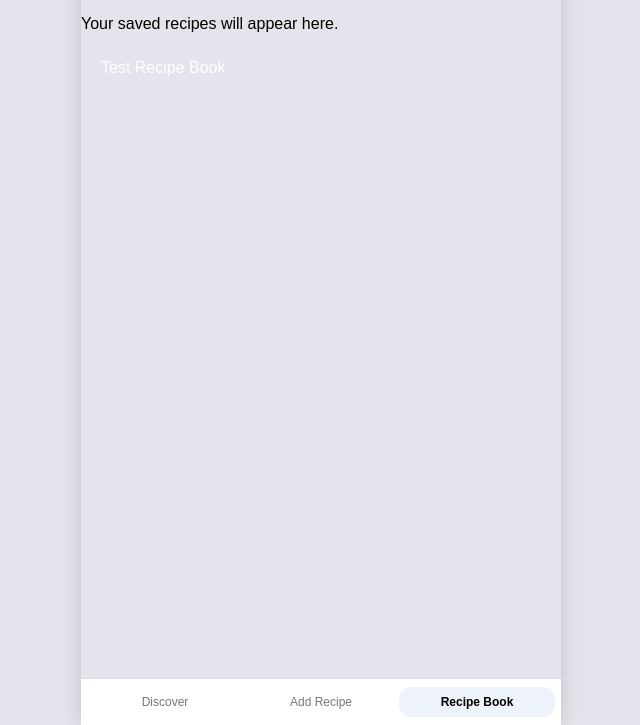
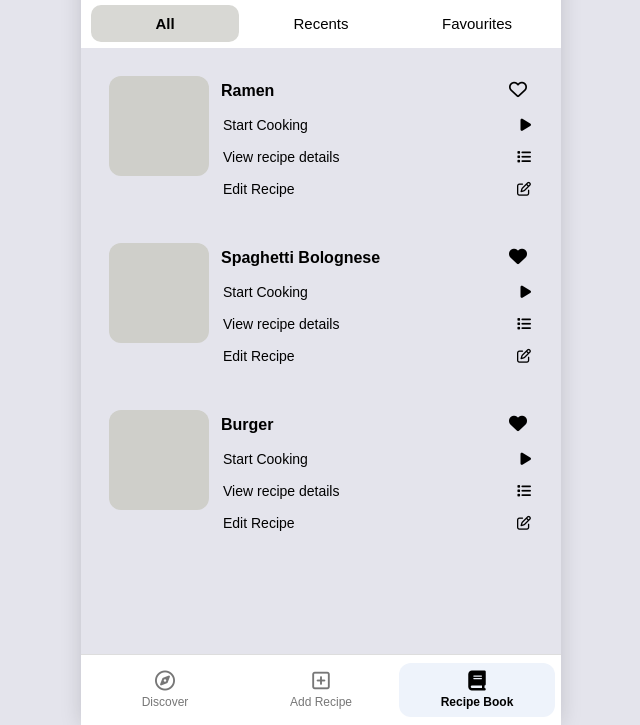
Before and after one commit to Olamide-OO11/Hi-Fi-Prototype, a plain HTML site: page recipe-book.html in a window 1280 px wide. Shown: the part 75-800 px from the top of the page, without its empty margins (319-959 px from the left). Drawn offline with Linux system fonts and the light colour scheme.

Commit message:
Revise recipe-book.html structure and content

```diff
--- a/recipe-book.html
+++ b/recipe-book.html
@@ -1,4 +1,6 @@
 
+
+<!--
 <!DOCTYPE html>
 <html lang="en">
 <head>
@@ -20,7 +22,11 @@
 
     </main>
 
+-->
+
     <!-- Bottom Navigation -->
+
+    <!--
     <nav class="bottom-nav">
 
         <a href="index.html" class="nav-item">
@@ -41,3 +47,60 @@
 
 </body>
 </html>
+
+-->
+
+
+
+<!DOCTYPE html>
+<html lang="en">
+<head>
+    <meta charset="UTF-8">
+    <meta name="viewport" content="width=device-width, initial-scale=1.0, viewport-fit=cover">
+    <title>Recipe Book - PrepMate</title>
+    <link rel="stylesheet" href="https://cdnjs.cloudflare.com/ajax/libs/font-awesome/6.5.1/css/all.min.css">
+    <link rel="stylesheet" href="style.css">
+</head>
+
+<body>
+
+    <main class="page-content">
+
+        <h1>Recipe Book</h1>
+
+        <div class="tabs">
+            <button type="button" class="tab" data-filter="all" aria-pressed="true">All</button>
+            <button type="button" class="tab" data-filter="recents" aria-pressed="false">Recents</button>
+            <button type="button" class="tab" data-filter="favourites" aria-pressed="false">Favourites</button>
+        </div>
+
+        <!-- recipe-book.js fills this list with recipe cards -->
+        <div class="page-body" id="book-list"></div>
+
+    </main>
+
+    <!-- Bottom Navigation -->
+    <nav class="bottom-nav" aria-label="Main navigation">
+
+        <a href="index.html" class="nav-item">
+            <i class="fa-regular fa-compass" aria-hidden="true"></i>
+            <span>Discover</span>
+        </a>
+
+        <a href="add-recipe.html" class="nav-item">
+            <i class="fa-regular fa-square-plus" aria-hidden="true"></i>
+            <span>Add Recipe</span>
+        </a>
+
+        <a href="recipe-book.html" class="nav-item active" aria-current="page">
+            <i class="fa-solid fa-book" aria-hidden="true"></i>
+            <span>Recipe Book</span>
+        </a>
+
+    </nav>
+
+    <script src="recipes.js"></script>
+    <script src="recipe-book.js"></script>
+
+</body>
+</html>
```
